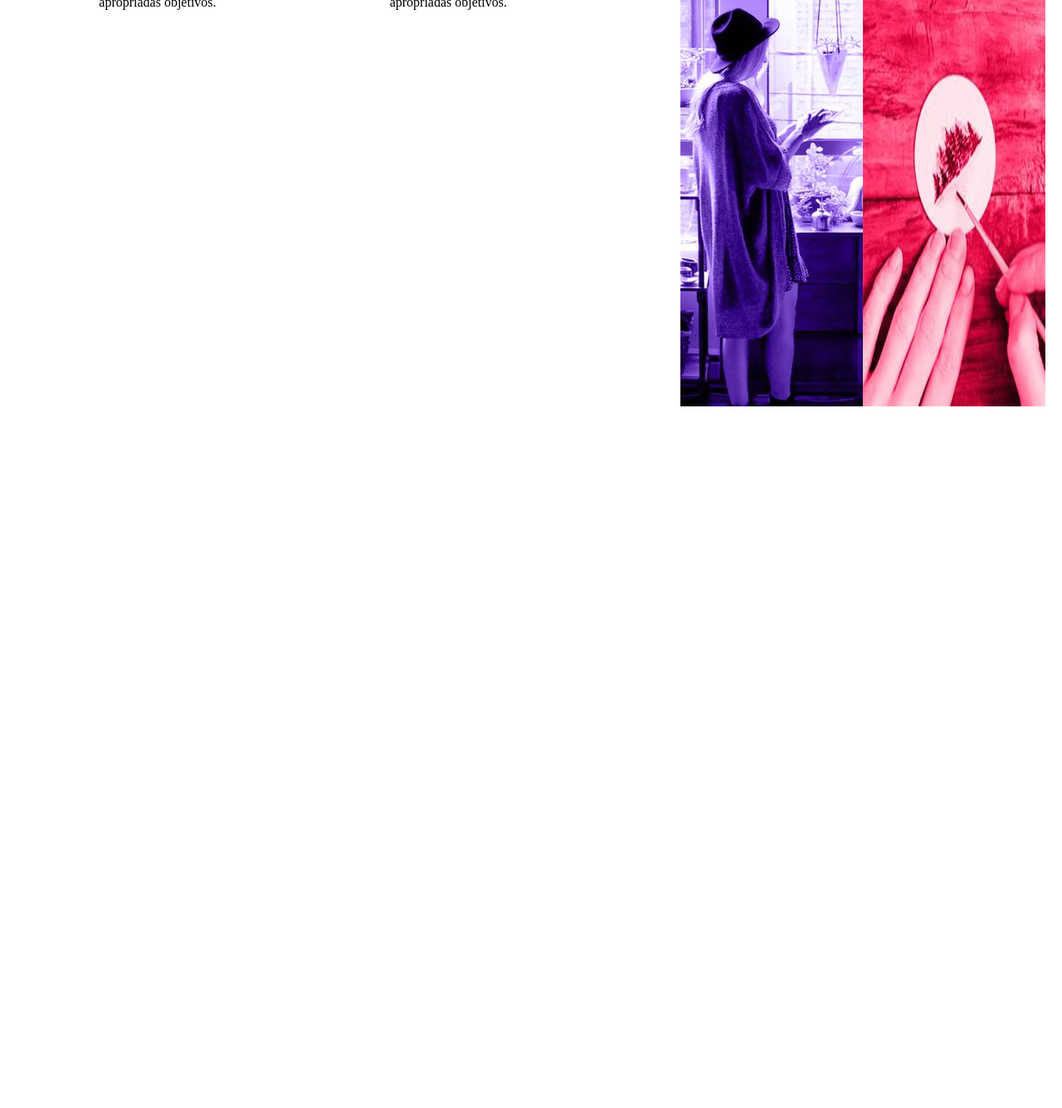
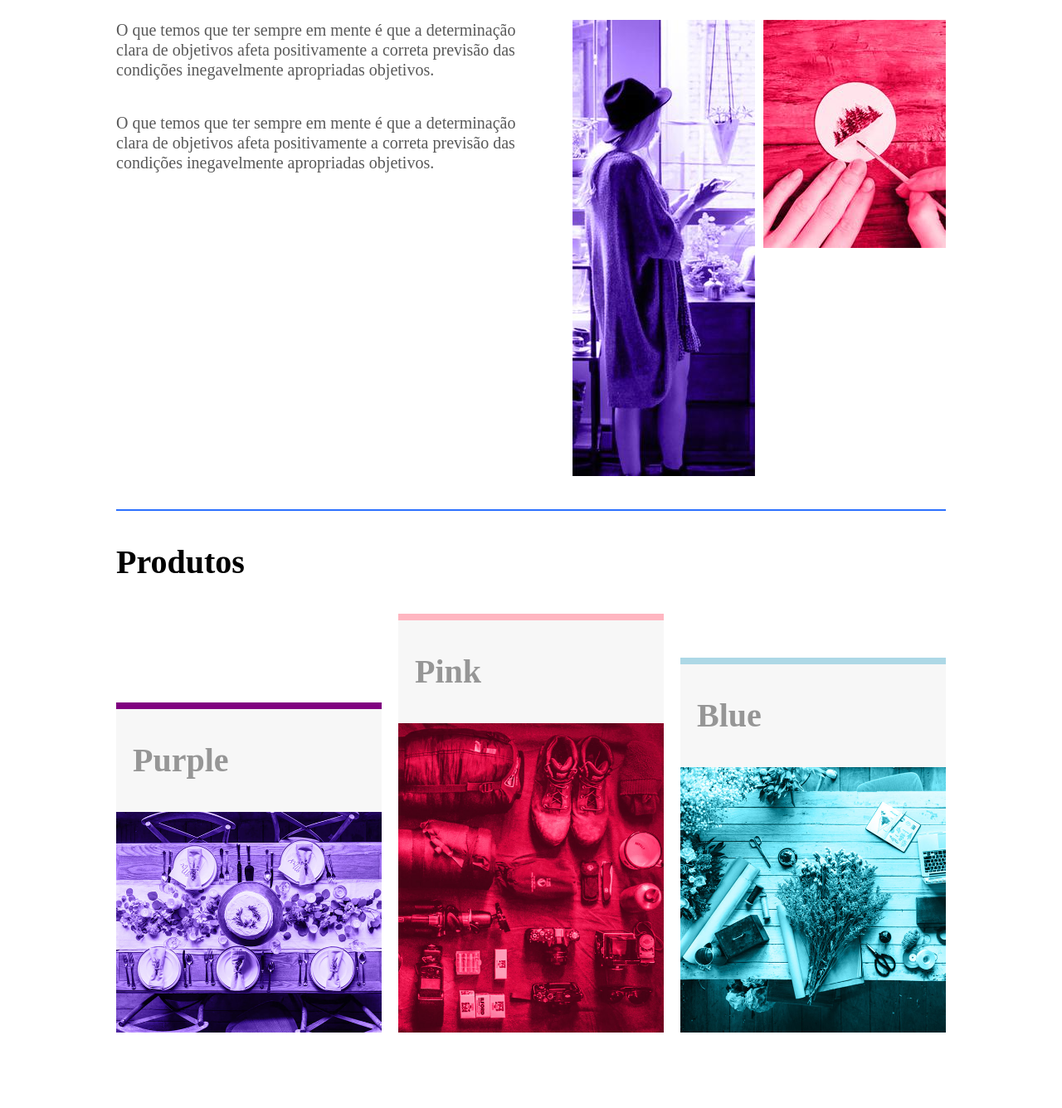
Before and after one commit to gablucas/curso-origamid-site-flexblog, a plain HTML site: page index.html in a window 1280 px wide. Shown: the part 374-1710 px from the top of the page at 83% size. Before the commit the page ends 864 px from the top, so only its background shows below. Drawn offline with Linux system fonts and the light colour scheme.

Commit message:
Adicionado a secao Produtos a página Home

```diff
--- a/index.html
+++ b/index.html
@@ -36,17 +36,44 @@
     <!-- Seção 2: Main -->
     <main class="main container">
         <h1 class="font-1-xl">Novos valores e <br> Propriedades de CSS</h1>
+    </main>
 
-        <div class="main-sobre">
+    <!-- Seção 3: Sobre -->
+    <section class="sobre container">
         <h2 class="font-1-xl">Sobre</h2>
+
+        <div class="sobre-conteudo">
+            <div class="sobre-texto font-1-l cor-8">
                 <p>O que temos que ter sempre em mente é que a determinação clara de objetivos afeta positivamente a correta previsão das condições inegavelmente apropriadas objetivos.</p>
 
                 <p>O que temos que ter sempre em mente é que a determinação clara de objetivos afeta positivamente a correta previsão das condições inegavelmente apropriadas objetivos.</p>
+            </div>
 
+            <div class="sobre-imagem">
                 <img src="img/sobre1.jpg" alt="">
                 <img src="img/sobre2.jpg" alt="">
             </div>
-    </main>
+        </div>
+    </section>
 
+    <!-- Seção 3: Produtos -->
+    <section class="produtos container">
+        <h2 class="font-1-xl">Produtos</h2>
+
+        <div class="produtos-conteudo">
+            <div class="item purple">
+                <span class="font-1-xl cor-6">Purple</span>
+                <img src="img/produtos1.jpg" alt="">
+            </div>
+            <div class="item pink">
+                <span class="font-1-xl cor-6">Pink</span>
+                <img src="img/produtos2.jpg" alt="">
+            </div>
+            <div class="item blue">
+                <span class="font-1-xl cor-6">Blue</span>
+                <img src="img/produtos3.jpg" alt="">
+            </div>
+        </div>
+    </section>
 </body>
 </html>
--- a/style.css
+++ b/style.css
@@ -2,6 +2,7 @@
 body {
     font-family: 'Nunito';
     margin: 0px;
+    height: 2000px;
 }
 
 h1, h2, h3, p, ul {
@@ -18,10 +19,15 @@ ul {
     list-style: none;
 }
 
+img {
+    max-width: 100%;
+    display: block;
+}
+
 
 /* Utilidades - Componentes */
 .container {
-    max-width: 1240px;
+    max-width: 1000px;
     margin: 0 auto;
     /* padding-left: 40px; */
     /* padding-right: 40px; */
@@ -32,21 +38,39 @@ ul {
 /* Utilidades - Cores */
 :root {
     --cor-0: #FFFFFF;
+    --cor-1: #F7F7F7;
+    --cor-6: #969696;
+    --cor-8: #595959;
 }
 
 .cor-0 {
     color: var(--cor-0);
 }
 
+.cor-1 {
+    color: var(--cor-1);
+}
+
+.cor-6 {
+    color: var(--cor-6);
+}
+
+.cor-8 {
+    color: var(--cor-8);
+}
+
 
 /* Utilidades - Tipografias*/
-
 .font-1-xl {
     font: 700 2.5rem/1.1 "Nunito";
 }
 
 .font-1-x {
     font: 600 1.75rem/1.2 "Nunito";
+}
+
+.font-1-l {
+    font: 400 1.25rem/1.2 "Nunito";
 }
 
 .font-1-m {
@@ -110,23 +134,68 @@ ul {
     padding-top: 40px;
 }
 
-.main h1::after {
-    display: block;
+/* Home - Sobre */
 
-    content: "";
-    width: 100%;
-    height: 2px;
-    background: #2c70ff;
-    bottom: -40px;
+.sobre {
+    padding: 40px 0px;
+    margin-top: 40px;
+    border-top: 2px solid #2c70ff;
+    border-bottom: 2px solid #2c70ff;
+}
+
+.sobre-conteudo {
+    display: flex;
+    gap: 40px;
     margin-top: 40px;
 }
 
-.main-sobre {
-    margin-top: 40px;
-
+.sobre-texto {
     display: flex;
+    flex: 1;
+    flex-direction: column;
+    gap: 40px;
 }
 
-.main-sobre h2 {
-    flex-grow: 3;
+.sobre-imagem {
+    display: flex;
+    align-items: flex-start;
+    gap: 10px;
 }
+
+/* Home - Produtos */
+.produtos {
+    margin-top: 40px;
+}
+
+.produtos-conteudo {
+    display: flex;
+    gap: 20px;
+    align-items: flex-end;
+
+    margin-top: 40px;
+}
+
+.produtos-conteudo span {
+    display: block;
+    padding: 40px 20px;
+    background: var(--cor-1);
+}
+
+.produtos-conteudo .item::before {
+    content: "";
+    width: 100%;
+    height: 8px;
+    display: block;
+}
+
+.produtos-conteudo .purple::before {
+    background: purple;
+}
+
+.produtos-conteudo .pink::before {
+    background: lightpink;
+}
+
+.produtos-conteudo .blue::before {
+    background: lightblue;
+}
```
Lines whose indentation alone changed are shown as unchanged.
